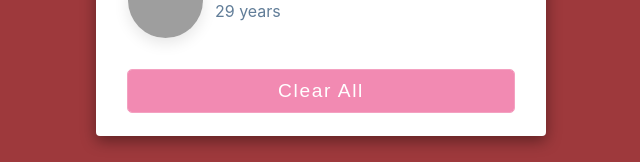
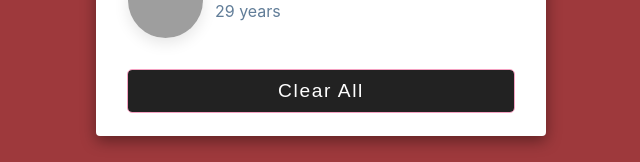
Before and after one commit to chaneldevelops/birthdayReminder, a React (Create React App) app: page / in a window 1280 px wide. Shown: the part 597-759 px from the top of the page, without its empty margins (319-959 px from the left). Built offline with nearby package versions, Linux system fonts and the light colour scheme; grey boxes are pictures that could not be loaded; the HTML template or start-up script is replaced by a standard one; a web font is replaced by a local one.

Commit message:
Button color change
changed button color

```diff
--- a/src/index.css
+++ b/src/index.css
@@ -195,7 +195,7 @@ main {
   display: block;
   width: 100%;
   border-color: transparent;
-  background: var(--clr-pink);
+  background: var(--clr-black);
   margin: 2rem auto 0 auto;
   text-transform: capitalize;
   font-size: 1.2rem;
```
